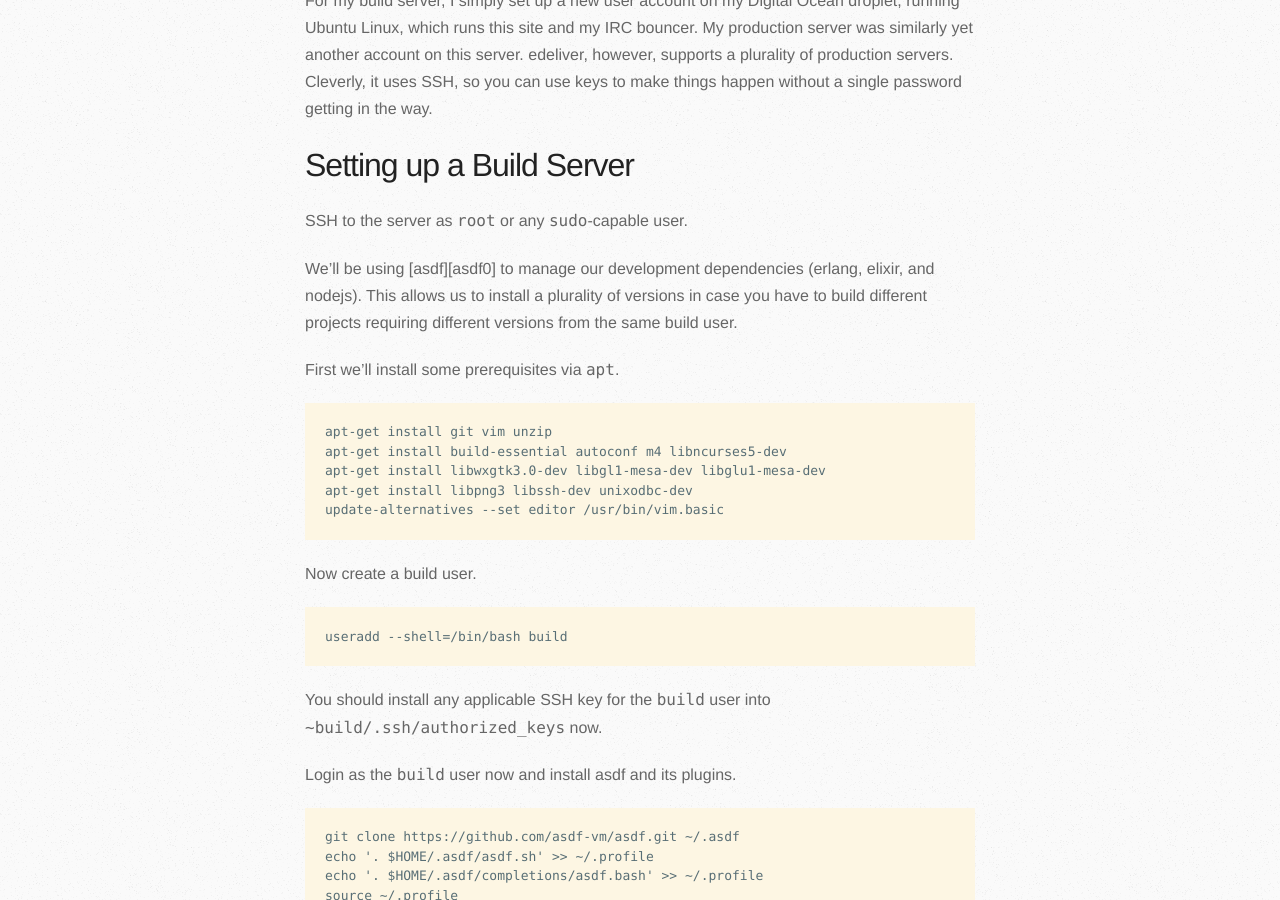
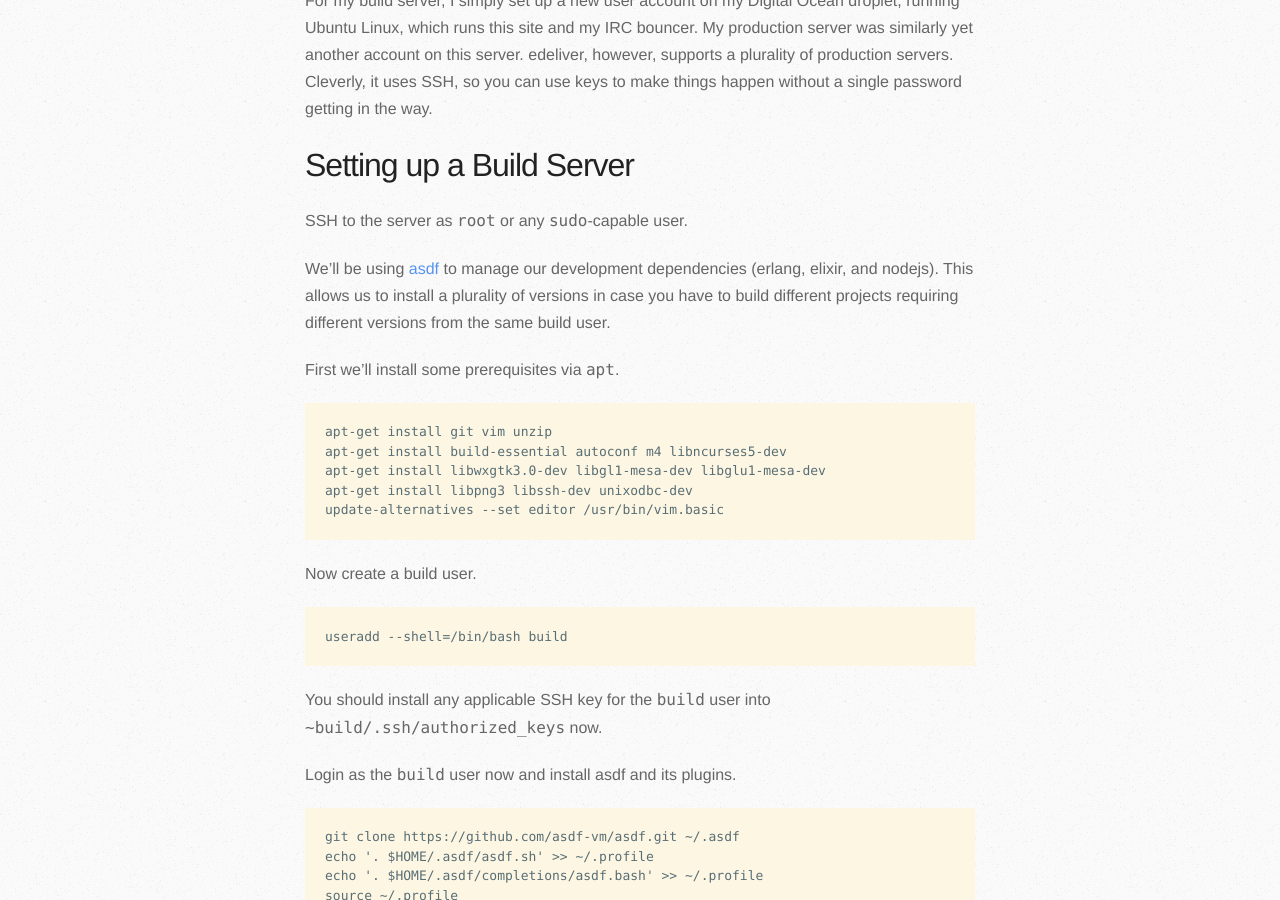
Before and after one commit to mysteriouspants/mysteriouspants.com, a Jekyll site: the page built from _posts/2016-07-18-deploying-phoenix.md, in a window 1280 px wide and 900 px high, scrolled down 1019 px. Built offline with Jekyll 4.4.1, drawn with Linux system fonts in a browser that asks for light colours; some of the changed lines change nothing that is shown.

Commit message:
Add reference link.

```diff
--- a/_posts/2016-07-18-deploying-phoenix.md
+++ b/_posts/2016-07-18-deploying-phoenix.md
@@ -281,6 +281,7 @@ All that work, but look at what was gained! A very slick deployment process that
 
 Happy coding, 314!
 
+[asdf0]: https://github.com/asdf-vm/asdf
 [elixir0]: http://elixir-lang.org/
 [phoenix0]: http://www.phoenixframework.org/
 [edeliver0]: https://github.com/boldpoker/edeliver
```
